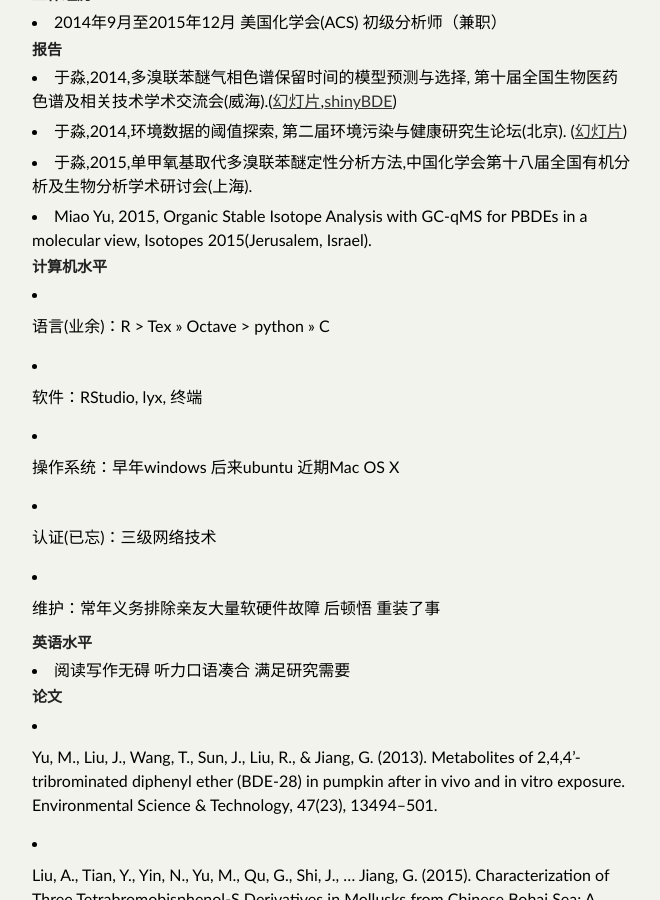
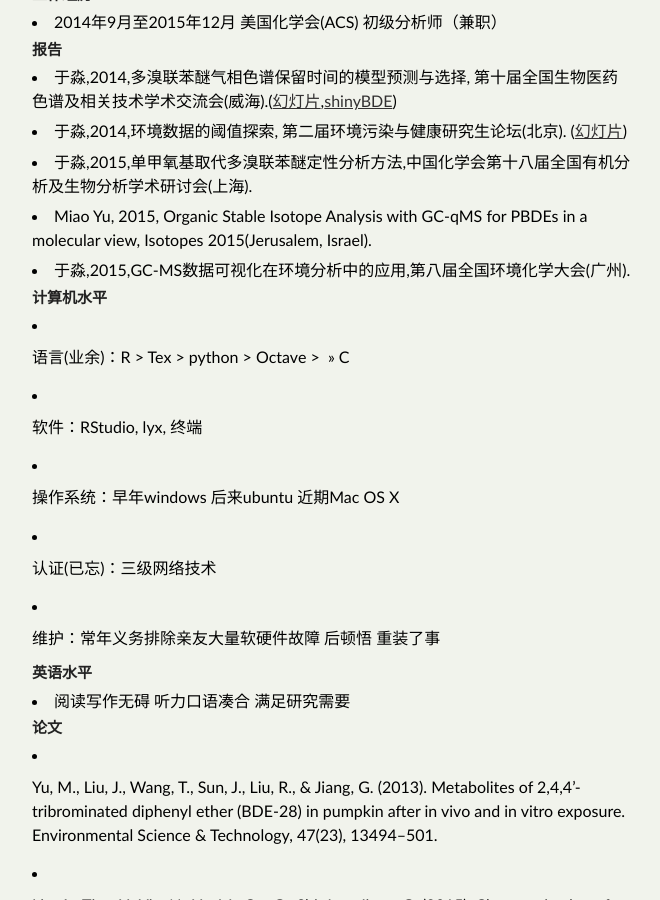
Before and after one commit to yufree/blogcn, a Jekyll site: the page built from vitae/index.md, in a window 1280 px wide and 900 px high, scrolled down 706 px. Shown: the whole window, without its empty margins (308-968 px from the left). Built offline with Jekyll 4.4.1, drawn with Linux system fonts in a browser that asks for light colours; some web fonts are replaced; comment, search, counter and statistics services are not loaded; some of the changed text lies outside the part shown.

Commit message:
update cv

```diff
--- a/vitae/index.md
+++ b/vitae/index.md
@@ -33,10 +33,11 @@ title: 简历
 - 于淼,2014,环境数据的阈值探索, 第二届环境污染与健康研究生论坛(北京). ([幻灯片](http://yufree.github.io/presentation/threshold/threshold))
 - 于淼,2015,单甲氧基取代多溴联苯醚定性分析方法,中国化学会第十八届全国有机分析及生物分析学术研讨会(上海).
 - Miao Yu, 2015, Organic Stable Isotope Analysis with GC-qMS for PBDEs in a molecular view, Isotopes 2015(Jerusalem, Israel).
+- 于淼,2015,GC-MS数据可视化在环境分析中的应用,第八届全国环境化学大会(广州).
 
 ## 计算机水平
 
-- 语言(业余)：R > Tex >> Octave > python >> C
+- 语言(业余)：R > Tex > python > Octave >  >> C
 
 - 软件：RStudio, lyx, 终端
 
@@ -90,6 +91,8 @@ title: 简历
 
 - Miao Yu, Jiyan Liu, Guibin Jiang. 2015, Organic Stable Isotope Analysis with GC-qMS for PBDEs in a molecular view, Isotopes 2015, Jerusalem, Israel (口头报告)
 
+- 于淼,刘稷燕, 江桂斌,GC-MS数据可视化在环境分析中的应用,第八届全国环境化学大会,2015,广州,中国(口头报告)
+
 ## 授权专利
 
 ### 实用新型（过期）
```
